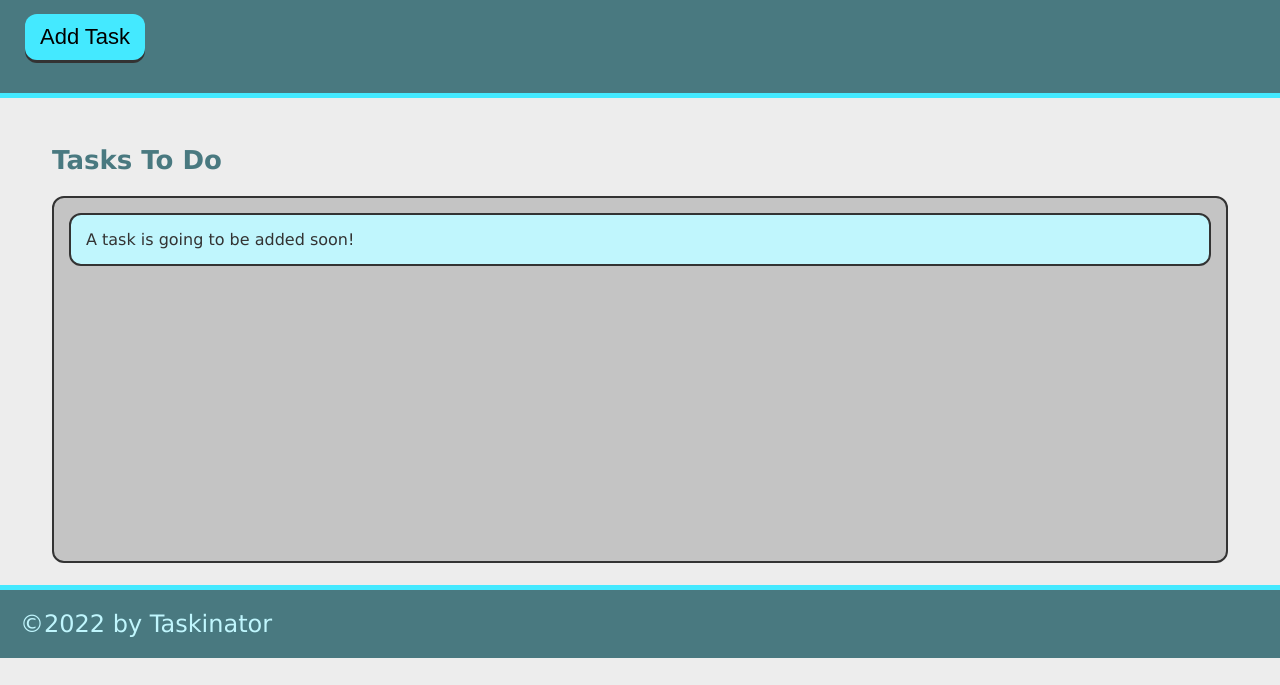
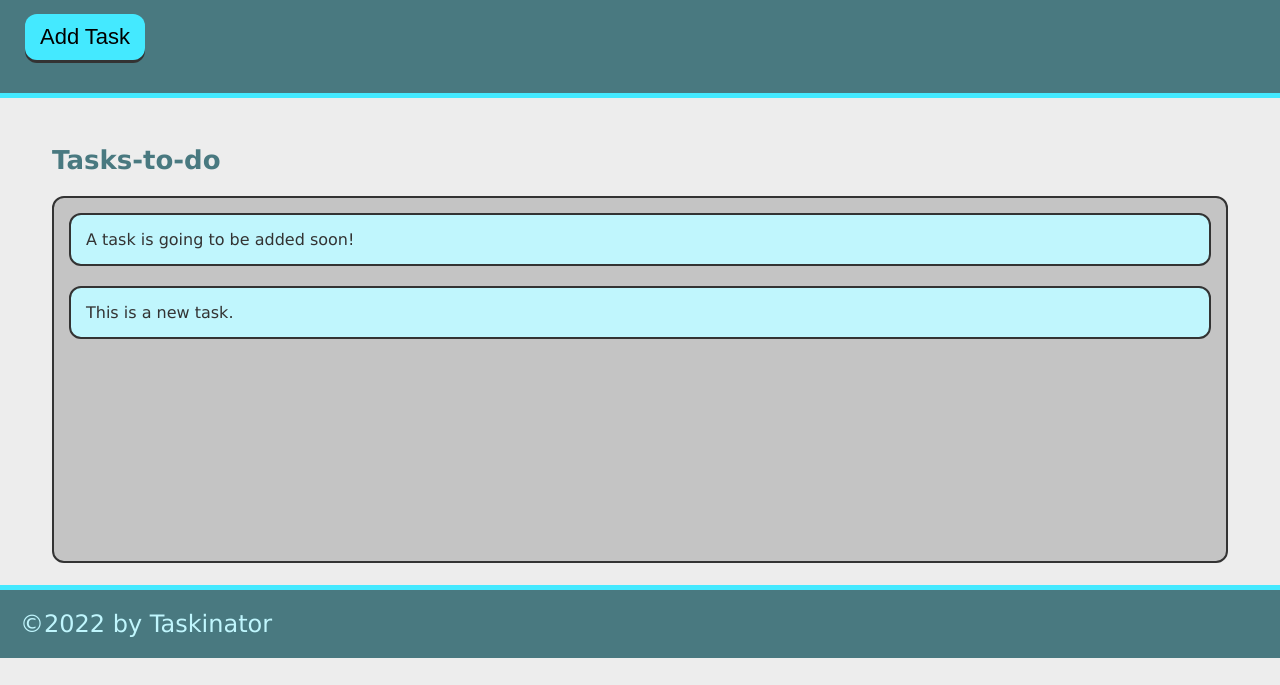
Before and after one commit to wagnergabe/taskinator, a plain HTML site: page index.html in a window 1280 px wide. Both pictures are taken after a click on the button "Add Task". Shown: the part 115-800 px from the top of the page. Drawn offline with Linux system fonts and the light colour scheme.

Commit message:
add ability to add task

```diff
--- a/assets/js/script.js
+++ b/assets/js/script.js
@@ -0,0 +1,11 @@
+var buttonEl = document.querySelector("#save-task");
+var tasksToDoEl = document.querySelector("#tasks-to-do");
+
+var createTaskHandler = function() {
+  var listItemEl = document.createElement("li");
+  listItemEl.className = "task-item";
+  listItemEl.textContent = "This is a new task.";
+  tasksToDoEl.appendChild(listItemEl);
+  };
+
+buttonEl.addEventListener("click", createTaskHandler);
--- a/index.html
+++ b/index.html
@@ -14,14 +14,14 @@
     <header>
         <h1 class ="page-title">Taskinator</h1>
             <p>Click the button below to add a new task</p>
-                <button class="btn">Add Task</button>
+                <button class="btn" id="save-task">Add Task</button>
     </header>
 
     <!--Main-->
     <main class ="page-content">
         <section class = "task-list-wrapper">
-            <h2 class="list-title">Tasks To Do</h2>
-                <ul class="task-list">
+            <h2 class="list-title">Tasks-to-do</h2>
+                <ul class="task-list" id="tasks-to-do">
                     <li class="task-item">A task is going to be added soon!</li>
                 </ul>
         </section>
@@ -32,6 +32,8 @@
         &copy;2022 by Taskinator
     </footer>
 
+
+
   <script src="./assets/js/script.js"></script>
 </body>
 
```
